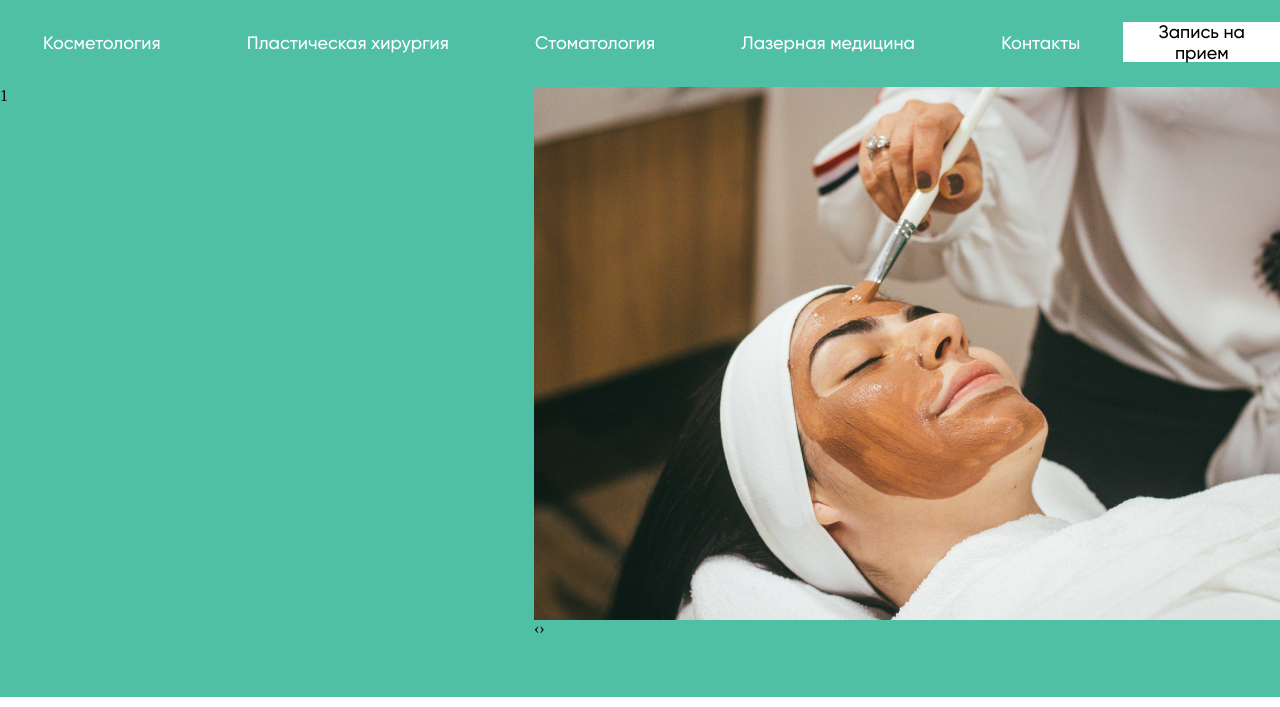
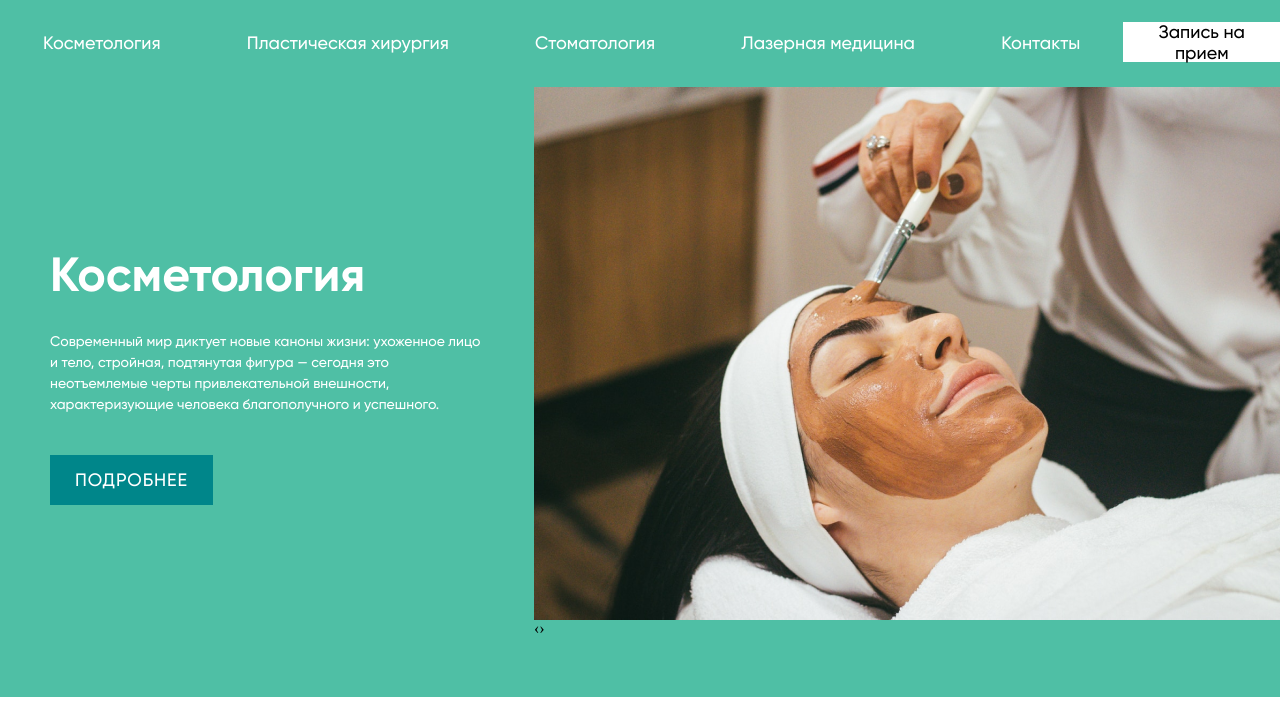
Before and after one commit to extpankov/medi, a website built with webpack: page src/index.html in a window 1280 px wide. Shown: the part 93-800 px from the top of the page. Built offline with nearby package versions, Linux system fonts and the light colour scheme.

Commit message:
feat: text-container in main

```diff
--- a/src/index.html
+++ b/src/index.html
@@ -75,7 +75,13 @@
                 <button class="main__btn">Запись на прием</button>
             </div>
             <div class="main__main-cont">
-                <div class="main__text-container">1</div>
+                <div class="main__text-container tc">
+                    <div class="tc__name">Косметология</div>
+                    <div class="tc__description">
+                        Современный мир диктует новые каноны жизни: ухоженное лицо и тело, стройная, подтянутая фигура — сегодня это неотъемлемые черты привлекательной внешности, характеризующие человека благополучного и успешного.
+                    </div>
+                    <div class="tc__btn">подробнее</div>
+                </div>
                 <div class="main__slider slider owl-carousel">
                     <div class="slider__case">
                         <img src="./img/slider_1.png" alt="Slider 1 picture" class="slider__case-img">
--- a/src/style.scss
+++ b/src/style.scss
@@ -20,10 +20,10 @@
 
 @font-face {
     font-family: 'Gilroy';
-    src: url('Gilroy-Bold.eot');
-    src: url('Gilroy-Bold.eot?#iefix') format('embedded-opentype'),
-    url('Gilroy-Bold.woff') format('woff'),
-    url('Gilroy-Bold.ttf') format('truetype');
+    src: url('./fonts/Gilroy-Bold.eot');
+    src: url('./fonts/Gilroy-Bold.eot?#iefix') format('embedded-opentype'),
+    url('./fonts/Gilroy-Bold.woff') format('woff'),
+    url('./fonts/Gilroy-Bold.ttf') format('truetype');
     font-weight: 700;
     font-style: normal;
 }
@@ -209,6 +209,43 @@ html, body {
     transition: 0.2s;
 }
 
+.main__text-container {
+    margin: auto 0;
+    padding: 0 50px;
+    color: white;
+    font-family: Gilroy;
+    font-style: normal;
+}
+
+.tc__name {
+    font-weight: bold;
+    font-size: 48px;
+    line-height: 150%;
+    margin-bottom: 20px;
+}
+
+.tc__description {
+    font-weight: 500;
+    font-size: 14px;
+    line-height: 150%;
+}
+
+.tc__btn {
+    margin-top: 40px;
+    width: 163px;
+    height: 50px;
+    background-color: $accent-1;
+    display: flex;
+    justify-content: center;
+    align-items: center;
+    text-transform: uppercase;
+    font-weight: 500;
+    font-size: 18px;
+    line-height: 21px;
+    letter-spacing: 0.05em;
+    cursor: pointer;
+}
+
 .slider__case-img {
     width: 746px !important;
     height: 533px;
```
Also changed, not shown: src/style.min.css, 1 other file.
